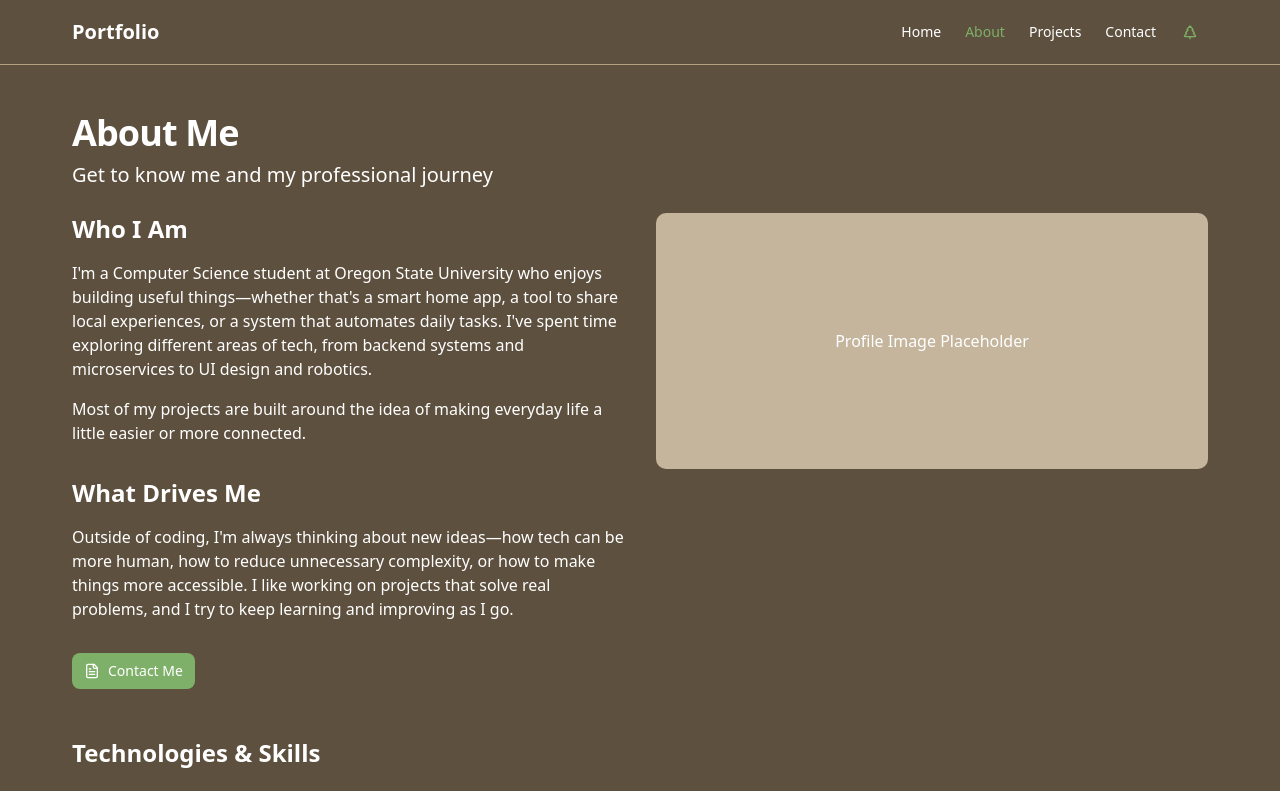
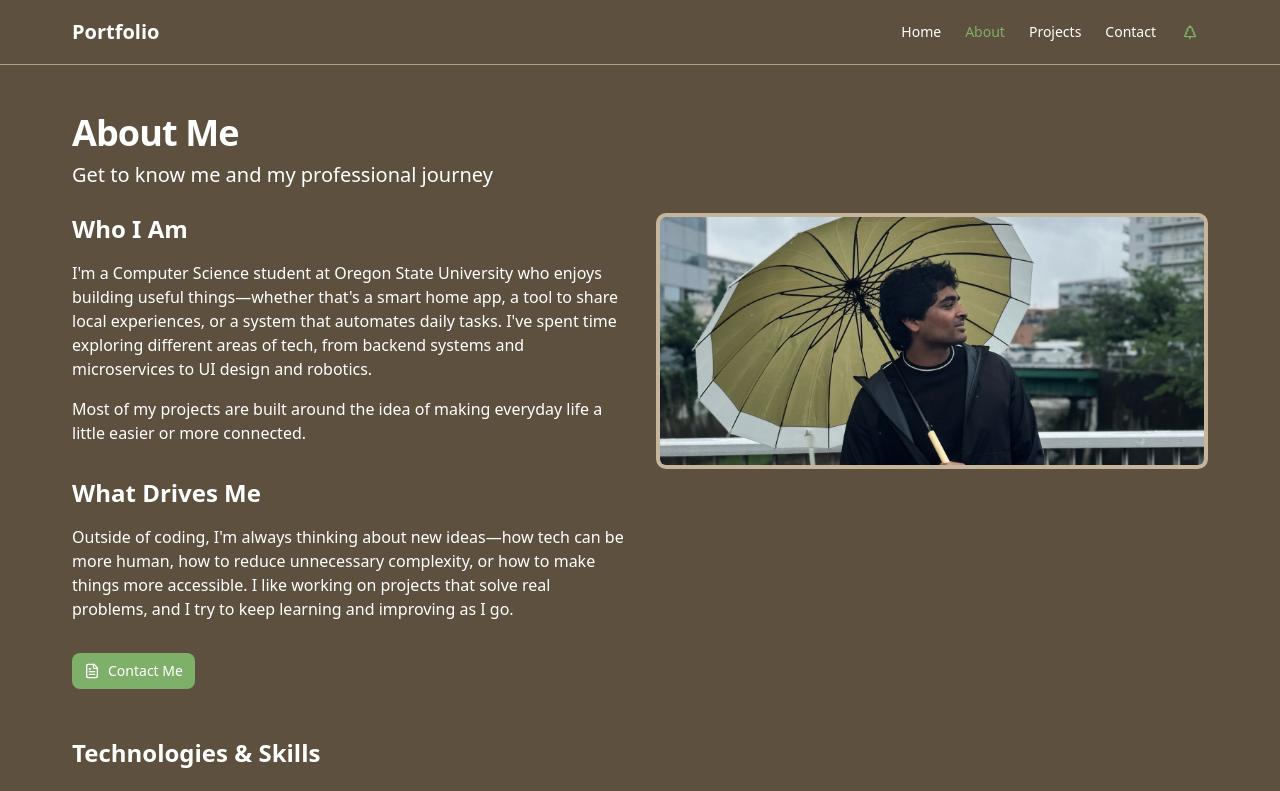
Before and after one commit to ParthivNair/portfolio-website, a Next.js app: page /about in a window 1280 px wide. Shown: the top 791 px of the page. Built offline with nearby package versions, Linux system fonts and the light colour scheme.

Commit message:
added images and easy image linking system

```diff
--- a/src/app/about/page.tsx
+++ b/src/app/about/page.tsx
@@ -2,6 +2,8 @@ import { Card, CardContent } from "@/components/ui/card";
 import { Button } from "@/components/ui/button";
 import Link from "next/link";
 import { FileText } from "lucide-react";
+import { images } from "@/lib/images";
+import Image from "next/image";
 
 export const metadata = {
     title: "About | Portfolio",
@@ -44,8 +46,13 @@ export default function AboutPage() {
                         </div>
                     </div>
 
-                    <div className="h-64 bg-muted rounded-lg flex items-center justify-center">
-                        Profile Image Placeholder
+                    <div className="relative h-64 bg-muted rounded-lg overflow-hidden border-4 border-muted">
+                        <Image
+                            src={images.profile.pfp2}
+                            alt="Parthiv Nair"
+                            fill
+                            className="object-cover"
+                        />
                     </div>
                 </div>
             </section>
--- a/src/app/page.tsx
+++ b/src/app/page.tsx
@@ -7,6 +7,8 @@ import { ArrowRight } from "lucide-react";
 import { LazyMotion, domAnimation, m } from "framer-motion";
 import Image from "next/image";
 import { memo } from "react";
+import { images } from '@/lib/images';
+
 
 // Featured projects data
 const featuredProjects = [
@@ -127,17 +129,8 @@ export default function Home() {
           <div className="flex justify-center md:justify-start">
             <div className="relative w-64 h-64 md:w-80 md:h-80 rounded-full overflow-hidden border-4 border-muted">
               <div className="w-full h-full bg-muted flex items-center justify-center text-muted-foreground">
-                Profile Photo
+                <Image src={images.profile.pfp} alt="Parthiv Nair" fill className="object-cover" />
               </div>
-              {/* Uncomment and use your actual photo
-              <Image
-                src="/profile.jpg"
-                alt="Parthiv Nair"
-                fill
-                className="object-cover"
-                priority
-              />
-              */}
             </div>
           </div>
 
--- /dev/null
+++ b/src/lib/images.ts
@@ -0,0 +1,53 @@
+/**
+ * Image path utilities for easy image management
+ * Place all images in the public/img folder and reference them here
+ */
+
+// Base path for images
+const IMG_BASE_PATH = '/img';
+
+// Profile images
+export const profileImages = {
+  // Add your profile pictures here
+  // Example: avatar: `${IMG_BASE_PATH}/profile/avatar.jpg`,
+  // Example: headshot: `${IMG_BASE_PATH}/profile/headshot.png`,
+  pfp: `${IMG_BASE_PATH}/profile/pfp.jpg`,
+  pfp2: `${IMG_BASE_PATH}/profile/about_pfp.jpg`,
+} as const;
+
+// Project preview images
+export const projectImages = {
+  // Add your project preview images here
+  // Example: portfolioPreview: `${IMG_BASE_PATH}/projects/portfolio-preview.jpg`,
+  // Example: ecommercePreview: `${IMG_BASE_PATH}/projects/ecommerce-preview.png`,
+} as const;
+
+// General images (icons, backgrounds, etc.)
+export const generalImages = {
+  // Add general images here
+  // Example: heroBackground: `${IMG_BASE_PATH}/backgrounds/hero-bg.jpg`,
+  // Example: logoLight: `${IMG_BASE_PATH}/logos/logo-light.svg`,
+  // Example: logoDark: `${IMG_BASE_PATH}/logos/logo-dark.svg`,
+} as const;
+
+// Utility function to get image path
+export const getImagePath = (imageName: string, category?: 'profile' | 'project' | 'general') => {
+  if (category) {
+    switch (category) {
+      case 'profile':
+        return `${IMG_BASE_PATH}/profile/${imageName}`;
+      case 'project':
+        return `${IMG_BASE_PATH}/projects/${imageName}`;
+      case 'general':
+        return `${IMG_BASE_PATH}/general/${imageName}`;
+    }
+  }
+  return `${IMG_BASE_PATH}/${imageName}`;
+};
+
+// All images combined for easy access
+export const images = {
+  profile: profileImages,
+  project: projectImages,
+  general: generalImages,
+} as const;
```
Also changed, not shown: public/img/README.md (added), public/img/profile/about_pfp.jpg (added), 1 other file (tests, documents, lock files or other folders).
